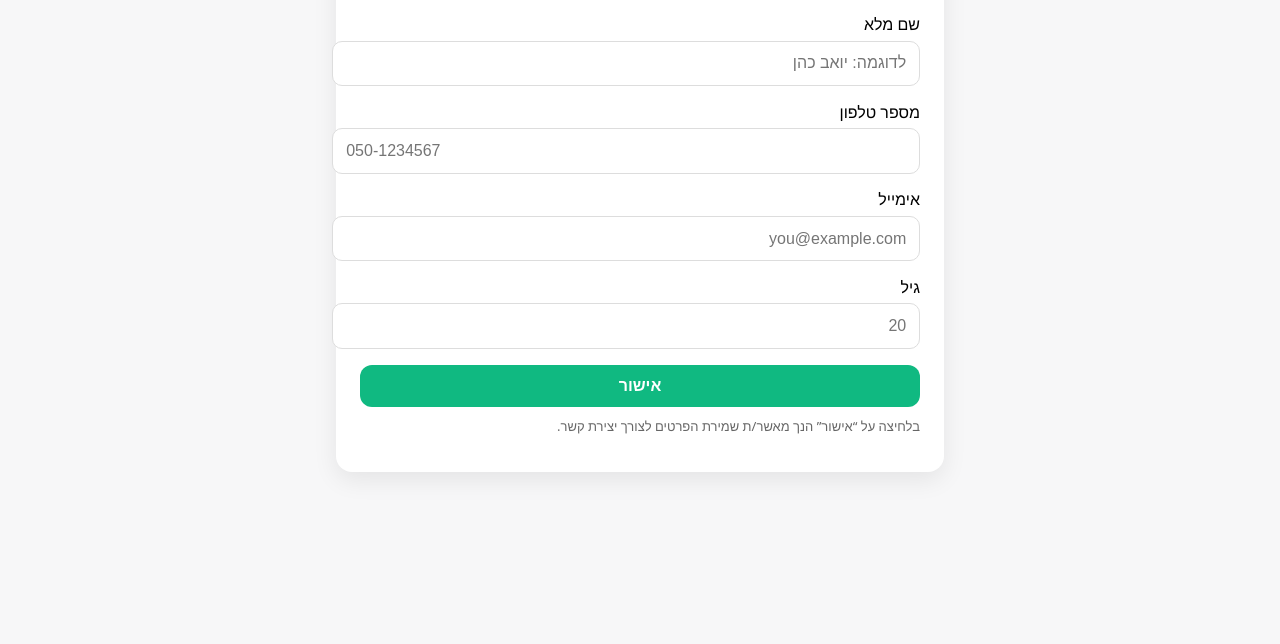
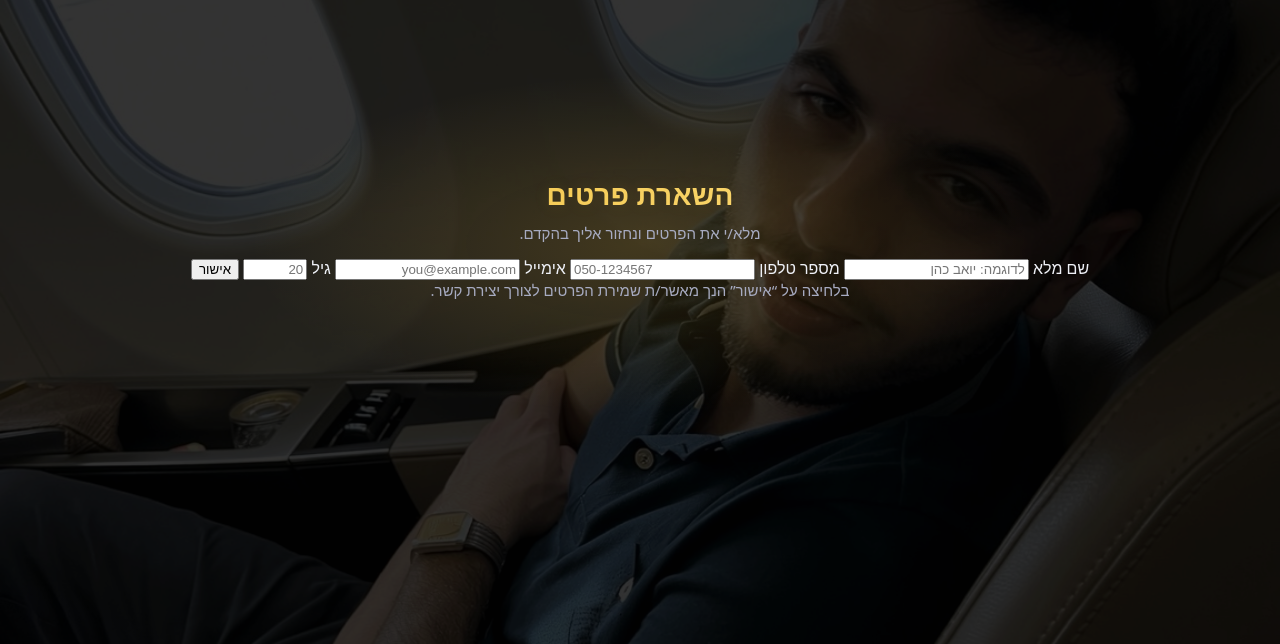
Before and after one commit to yinonplay122-tech/landingpage, a website: page index.html in a window 1280 px wide. Shown: the part 156-800 px from the top of the page. Drawn offline with Linux system fonts and the light colour scheme.

Commit message:
Update index.html

```diff
--- a/index.html
+++ b/index.html
@@ -4,14 +4,66 @@
   <meta charset="utf-8" />
   <meta name="viewport" content="width=device-width, initial-scale=1" />
   <title>דף נחיתה — הרשמה</title>
-  <style>
-    body{font-family:system-ui,-apple-system,Segoe UI,Roboto,Helvetica,Arial,sans-serif;background:#f7f7f8;margin:0}
-    .wrap{max-width:560px;margin:48px auto;padding:24px;background:#fff;border-radius:16px;box-shadow:0 8px 24px rgba(0,0,0,.08)}
-    h1{margin:0 0 10px}
-    label{display:block;margin:.9rem 0 .35rem}
-    input{width:100%;padding:.8rem;border:1px solid #ddd;border-radius:10px;font-size:16px}
-    button{margin-top:16px;width:100%;padding:12px;border:0;border-radius:12px;background:#10b981;color:#fff;font-weight:700;font-size:16px;cursor:pointer}
-    .note{margin-top:10px;color:#666;font-size:13px}
+ <style>
+    :root{
+      --bg:#0b0b0f; --panel:#0f1116; --text:#eef0f6; --muted:#a7abc1;
+      --line:rgba(255,255,255,.14); --gold1:#ffe38a; --gold2:#f0bf3a;
+      --ring:rgba(240,191,58,.28); --glow:rgba(240,191,58,.18);
+    }
+    *{box-sizing:border-box}
+    body{
+      margin:0; font-family:system-ui,-apple-system,Segoe UI,Heebo,Roboto,Arial,sans-serif;
+      color:var(--text); min-height:100vh;
+      background:
+        radial-gradient(1200px 520px at 80% -10%, rgba(240,191,58,.12), transparent 60%),
+        radial-gradient(900px 520px at -10% 120%, rgba(140,120,240,.08), transparent 60%),
+        var(--bg);
+      display:flex; align-items:center; justify-content:center; padding:20px;
+      text-align:center;
+    }
+    body::before{
+      content:""; position:fixed; inset:0;
+      background:url("images/plane.jpeg") center/cover no-repeat fixed;
+      filter:brightness(.22) saturate(.9); opacity:.9; z-index:-2; pointer-events:none;
+    }
+    body::after{
+      content:""; position:fixed; inset:0;
+      background:radial-gradient(600px 260px at 50% 50%, var(--glow), transparent 65%);
+      z-index:-1; pointer-events:none;
+    }
+    .card{
+      width:100%; max-width:560px; padding:34px 26px;
+      background:linear-gradient(180deg, rgba(255,255,255,.06), rgba(255,255,255,.025));
+      border:1px solid var(--line); border-radius:22px;
+      box-shadow:0 28px 60px rgba(0,0,0,.5), inset 0 1px 0 rgba(255,255,255,.05);
+      position:relative;
+    }
+    .card::before{
+      content:""; position:absolute; inset:-1px; border-radius:22px; padding:1px;
+      background:linear-gradient(90deg, transparent, var(--gold2), transparent);
+      -webkit-mask:linear-gradient(#000 0 0) content-box, linear-gradient(#000 0 0);
+      -webkit-mask-composite:xor; mask-composite:exclude; pointer-events:none;
+    }
+    h1{
+      margin:0 0 10px; font-weight:900; letter-spacing:.2px;
+      font-size:clamp(22px,3.8vw,28px);
+      background:linear-gradient(100deg,var(--gold2),var(--gold1));
+      -webkit-background-clip:text; background-clip:text; color:transparent;
+      text-shadow:0 0 18px rgba(240,191,58,.12);
+    }
+    p{margin:0 0 14px; color:var(--muted); font-size:15px}
+    .cta{
+      display:inline-block; margin-top:8px; padding:14px 22px; border-radius:16px;
+      background:linear-gradient(92deg,var(--gold2),var(--gold1)); color:#121212;
+      font-weight:900; text-decoration:none; letter-spacing:.2px; font-size:18px;
+      box-shadow:0 22px 44px rgba(240,191,58,.35), inset 0 1px 0 rgba(255,255,255,.5);
+      transition:transform .18s ease, box-shadow .18s ease, filter .18s ease;
+    }
+    .cta:hover{
+      transform:translateY(-1px) scale(1.015); filter:saturate(1.05);
+      box-shadow:0 28px 56px rgba(240,191,58,.45), inset 0 1px 0 rgba(255,255,255,.6);
+    }
+    .cta:active{transform:translateY(0) scale(.99)}
   </style>
 </head>
 <body>
```
